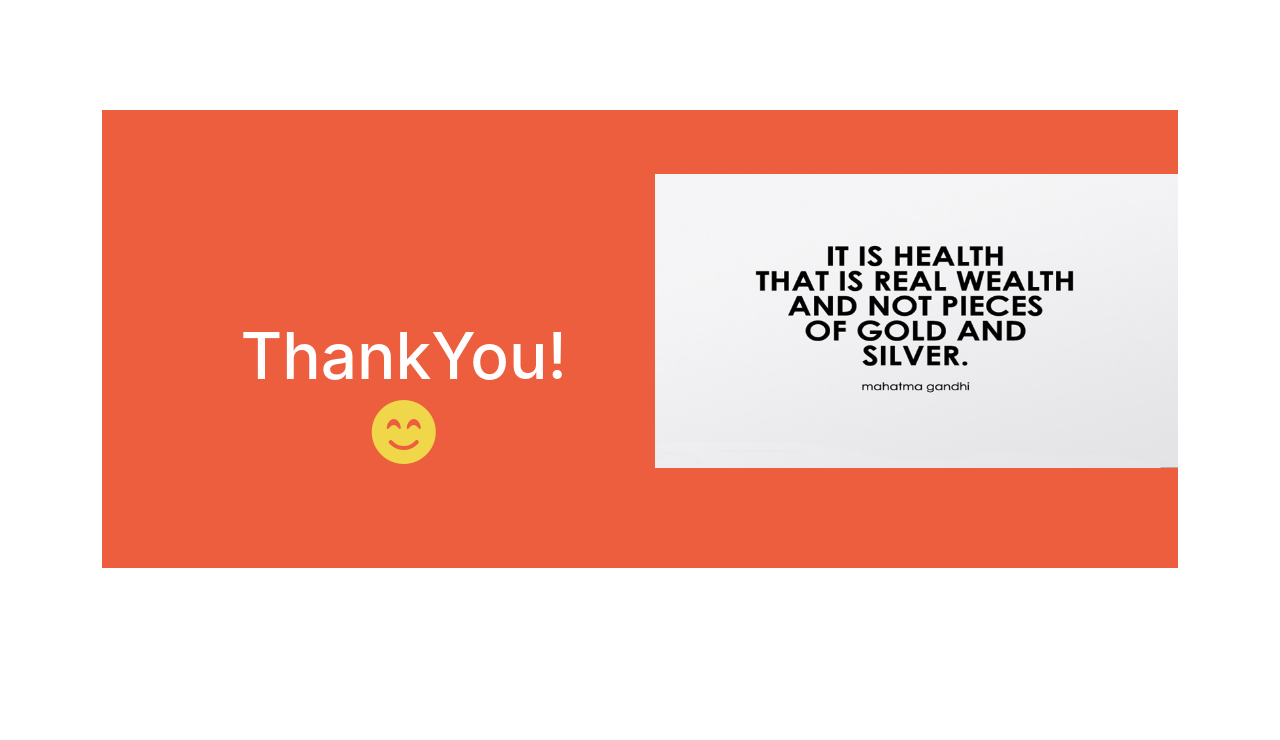
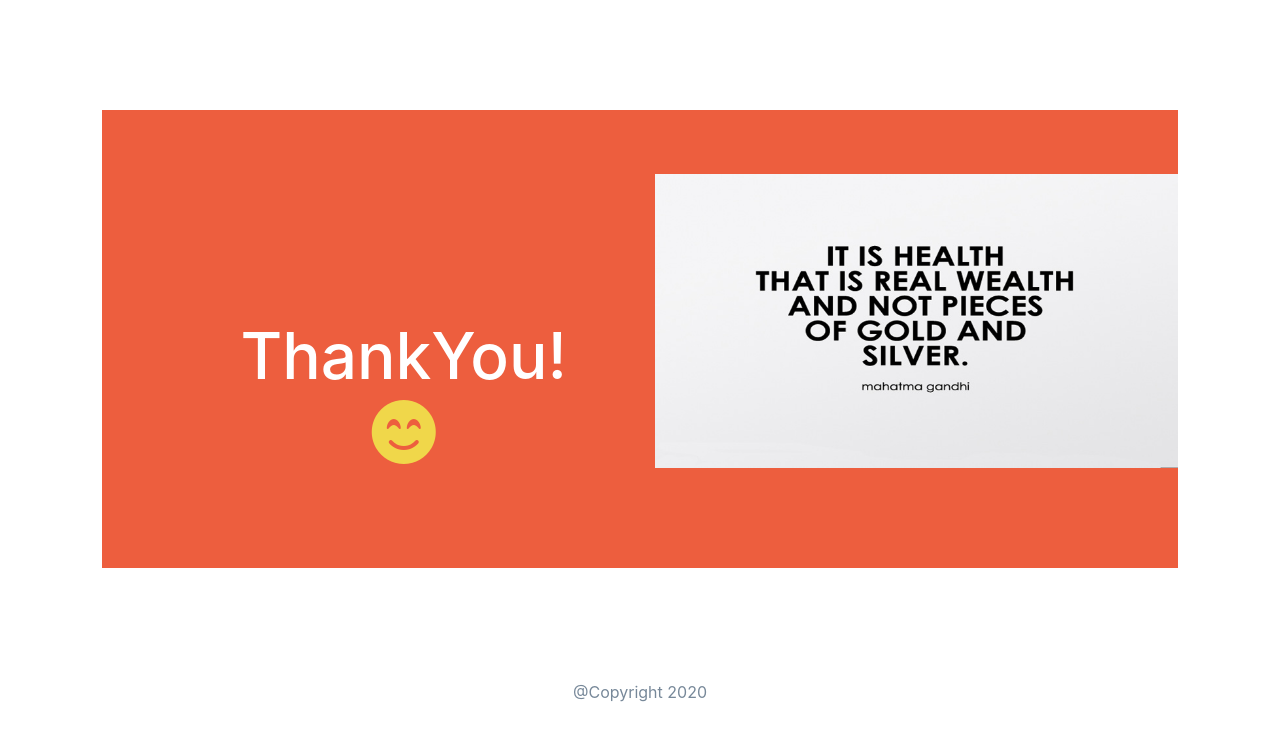
Before and after one commit to manyabatish/bmi-calculator, a plain HTML site: page index.html in a window 1280 px wide. Shown: the part 1476-2216 px from the top of the page. Before the commit the page ends 2156 px from the top, so only its background shows below. Drawn offline with nearby package versions, Linux system fonts and the light colour scheme.

Commit message:
Update index.html

```diff
--- a/index.html
+++ b/index.html
@@ -70,6 +70,7 @@
             </div>
         </div>
             </div>
+    <p class="copyright"> @Copyright 2020</p>
 </div>
 <script src="scripts.js"></script>
 </body>
```
